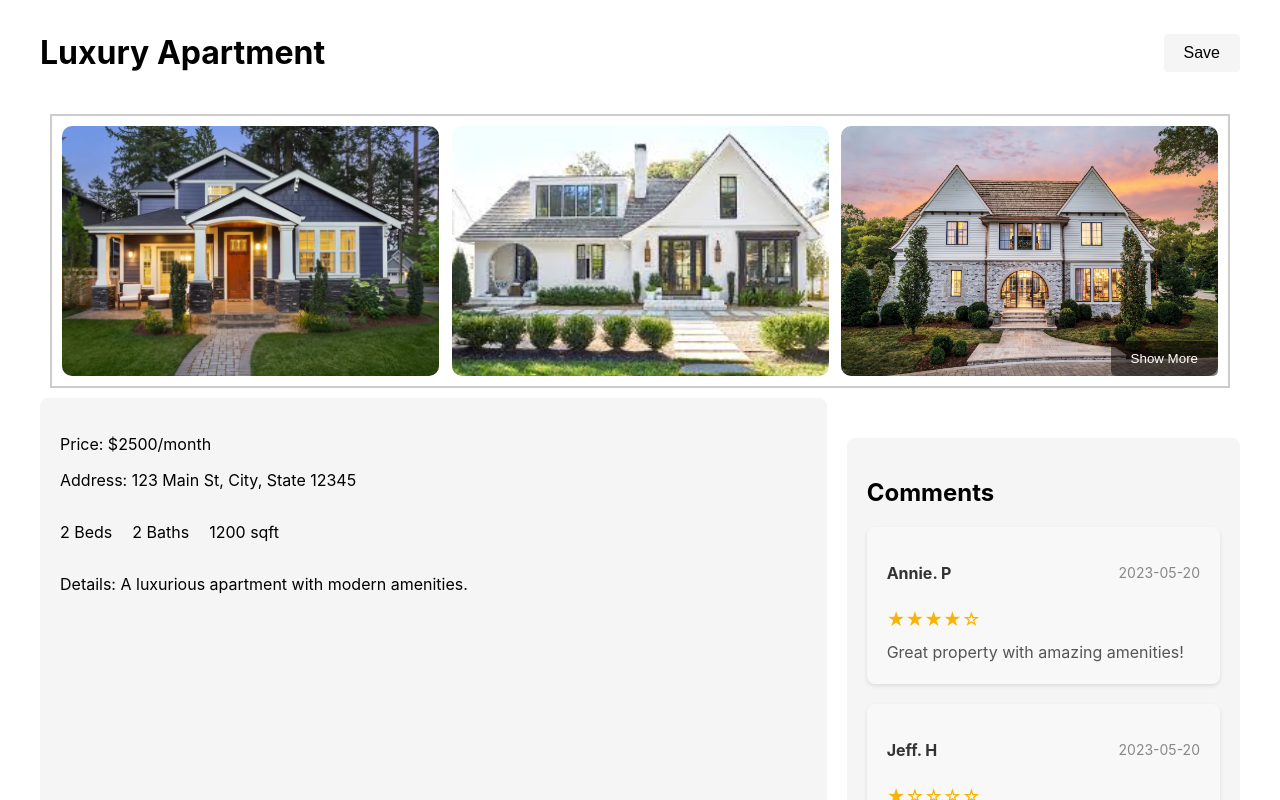
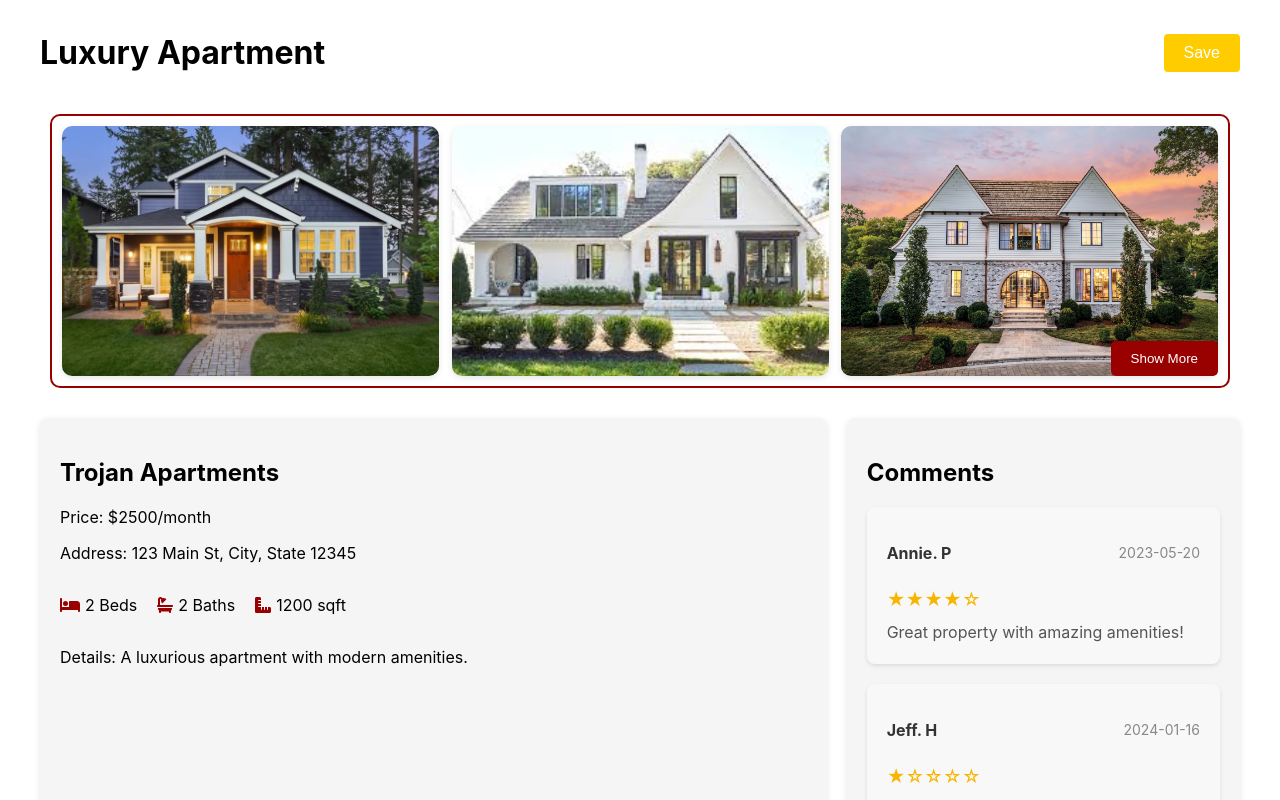
Before and after one commit to TrojanHousing/Frontend, a React (Create React App) app in the folder trojan-housing/: page /IndividualProperty in a window 1280 px wide. Shown: the part 120-920 px from the top of the page. Built offline with nearby package versions, Linux system fonts and the light colour scheme.

Commit message:
Made styling more colorful and added icons

```diff
--- a/trojan-housing/package.json
+++ b/trojan-housing/package.json
@@ -3,6 +3,11 @@
   "version": "0.1.0",
   "private": true,
   "dependencies": {
+    "@fortawesome/fontawesome-svg-core": "^6.5.2",
+    "@fortawesome/free-brands-svg-icons": "^6.5.2",
+    "@fortawesome/free-regular-svg-icons": "^6.5.2",
+    "@fortawesome/free-solid-svg-icons": "^6.5.2",
+    "@fortawesome/react-fontawesome": "^0.2.0",
     "@testing-library/jest-dom": "^5.17.0",
     "@testing-library/react": "^13.4.0",
     "@testing-library/user-event": "^13.5.0",
--- a/trojan-housing/src/IndividualProperty.css
+++ b/trojan-housing/src/IndividualProperty.css
@@ -14,11 +14,19 @@
 
 .save-button {
   padding: 10px 20px;
-  background-color: #f5f5f5;
+  background-color: #FFCC00;
+  /* USC Gold */
+  color: #FFFFFF;
   border: none;
   border-radius: 4px;
   font-size: 16px;
   cursor: pointer;
+  transition: background-color 0.3s ease;
+}
+
+.save-button:hover {
+  background-color: #FFC72C;
+  /* lighter shade on hover */
 }
 
 
@@ -29,9 +37,12 @@
 }
 
 .property-info {
+  margin-top: 20px;
+
   background-color: #f5f5f5;
   padding: 20px;
   border-radius: 8px;
+  box-shadow: 0 2px 6px rgba(0, 0, 0, 0.1);
 }
 
 .property-specs {
@@ -40,10 +51,18 @@
   margin-bottom: 10px;
 }
 
+.property-spec {
+  display: flex;
+  align-items: center;
+  gap: 5px;
+}
+
 .property-comments {
+  margin-top: 20px;
   background-color: #f5f5f5;
   padding: 20px;
   border-radius: 8px;
+  box-shadow: 0 2px 6px rgba(0, 0, 0, 0.1);
 }
 
 
@@ -54,10 +73,12 @@
   justify-content: space-between;
   align-items: center;
   margin: 10px;
-  border: 2px solid #ccc;
+  border: 2px solid #990000;
   padding: 10px;
   gap: 10px;
   position: relative;
+  border-radius: 10px;
+  overflow: hidden;
 }
 
 .property-images img {
@@ -68,21 +89,29 @@
   /* Fixed height for each image for now*/
   border-radius: 10px;
   /* Rounded edges for the images */
+  box-shadow: 0 2px 6px rgba(0, 0, 0, 0.1);
+  transition: transform 0.3s ease;
 }
+
+.property-images img:hover {
+  transform: scale(1.05);
+}
+
 
 .toggle-button {
   position: absolute;
   bottom: 10px;
   right: 10px;
   padding: 10px 20px;
-  background-color: rgba(0, 0, 0, 0.5);
+  background-color: #990000;
   color: white;
   border: none;
   border-radius: 5px;
   cursor: pointer;
   z-index: 10;
+  transition: background-color 0.3s ease;
 }
 
 .toggle-button:hover {
-  background-color: rgba(0, 0, 0, 0.75);
+  background-color: #CC0000;
 }
--- a/trojan-housing/src/IndividualProperty.js
+++ b/trojan-housing/src/IndividualProperty.js
@@ -8,6 +8,9 @@ import property1 from './images/property1.jpg';
 import property2 from './images/property2.jpg';
 import property3 from './images/property3.jpg';
 import property4 from './images/property4.jpg';
+import { FontAwesomeIcon } from '@fortawesome/react-fontawesome'
+import { faBed, faBath, faRulerCombined } from '@fortawesome/free-solid-svg-icons'
+
 
 
 const IndividualProperty = () => {
@@ -54,13 +57,13 @@ const IndividualProperty = () => {
     },
     {
       username: 'Jeff. H',
-      date: '2023-05-20',
+      date: '2024-01-16',
       rating: '★☆☆☆☆',
       text: 'The landlord is terrible. This is the absolute worst place I have ever had the misfortune of living in.',
     },
     {
       username: 'Trojan T.',
-      date: '2023-05-20',
+      date: '2023-09-29',
       rating: '★★★☆☆',
       text: 'It is ok, but the price is too high for what you get.',
     },
@@ -91,12 +94,22 @@ const IndividualProperty = () => {
       </div>
       <div className="property-details">
         <div className="property-info">
+          <h2>Trojan Apartments</h2>
           <p>Price: {property.price}</p>
           <p>Address: {property.address}</p>
           <div className="property-specs">
-            <p>{property.beds} Beds</p>
-            <p>{property.baths} Baths</p>
-            <p>{property.sqft} sqft</p>
+            <div className="property-spec">
+              <FontAwesomeIcon icon={faBed} style={{ color: "#990000", }} />
+              <p>{property.beds} Beds</p>
+            </div>
+            <div className="property-spec">
+              <FontAwesomeIcon icon={faBath} style={{ color: "#990000", }} />
+              <p>{property.baths} Baths</p>
+            </div>
+            <div className="property-spec">
+              <FontAwesomeIcon icon={faRulerCombined} style={{ color: "#990000", }} />
+              <p>{property.sqft} sqft</p>
+            </div>
           </div>
           <p>Details: {property.description}</p>
         </div>
--- a/trojan-housing/src/PropertyComment.css
+++ b/trojan-housing/src/PropertyComment.css
@@ -1,7 +1,3 @@
-.property-comments {
-  margin-top: 40px;
-}
-
 .property-comment {
   background-color: #f8f8f8;
   padding: 20px;
```
Also changed, not shown: 1 other file (tests, documents, lock files or other folders).
